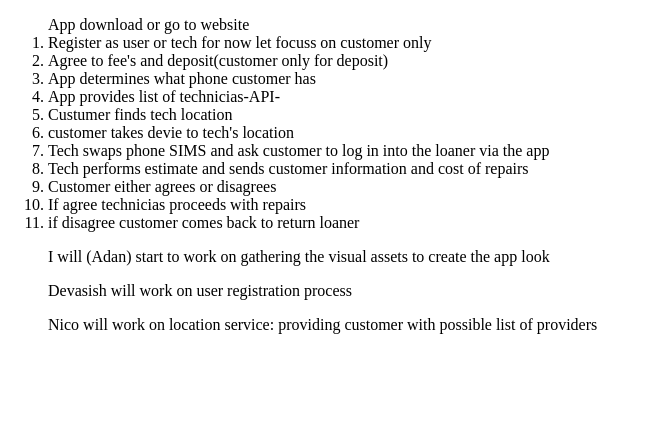
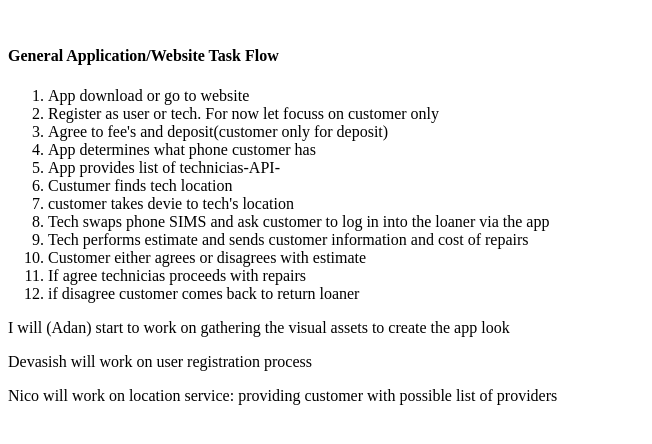
Before and after one commit to nicoviarnes/projectX, a plain HTML site: page projectX_outline.html in a window 1280 px wide. Shown: the whole page, without its empty margins (0-652 px from the left). Drawn offline with Linux system fonts and the light colour scheme.

Commit message:
updates to outline file

```diff
--- a/projectX_outline.html
+++ b/projectX_outline.html
@@ -14,9 +14,11 @@
         <link rel="stylesheet" href="">
     </head>
     <body>
+        <br>
+        <h4>General Application/Website Task Flow</h4>
         <ol>
-            <l1>App download or go to website</l1>
-            <li>Register as user or tech for now let focuss on customer only</li>
+            <li>App download or go to website</li>
+            <li>Register as user or tech. For now let focuss on customer only</li>
             <li>Agree to fee's and deposit(customer only for deposit)</li>
             <li>App determines what phone customer has</li>
             <li>App provides list of technicias-API-</li>
@@ -24,9 +26,11 @@
             <li>customer takes devie to tech's location</li>
             <li>Tech swaps phone SIMS and ask customer to log in into the loaner via the app</li>
             <li>Tech performs estimate and sends customer information and cost of repairs</li>
-            <li>Customer either agrees or disagrees</li>
+            <li>Customer either agrees or disagrees with estimate</li>
             <li>If agree technicias proceeds with repairs</li>
             <li>if disagree customer comes back to return loaner</li>
+
+        </ol>
 
 
             <p>I will (Adan) start to work on gathering the visual assets to create the app look</p>
```
